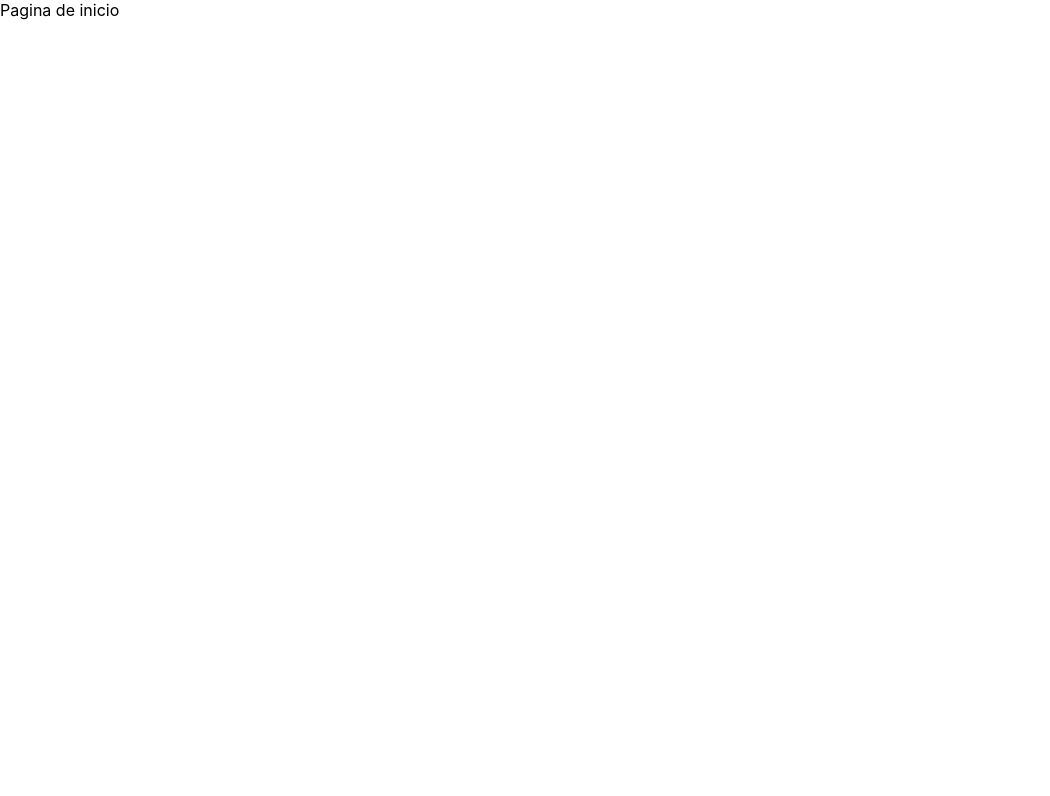
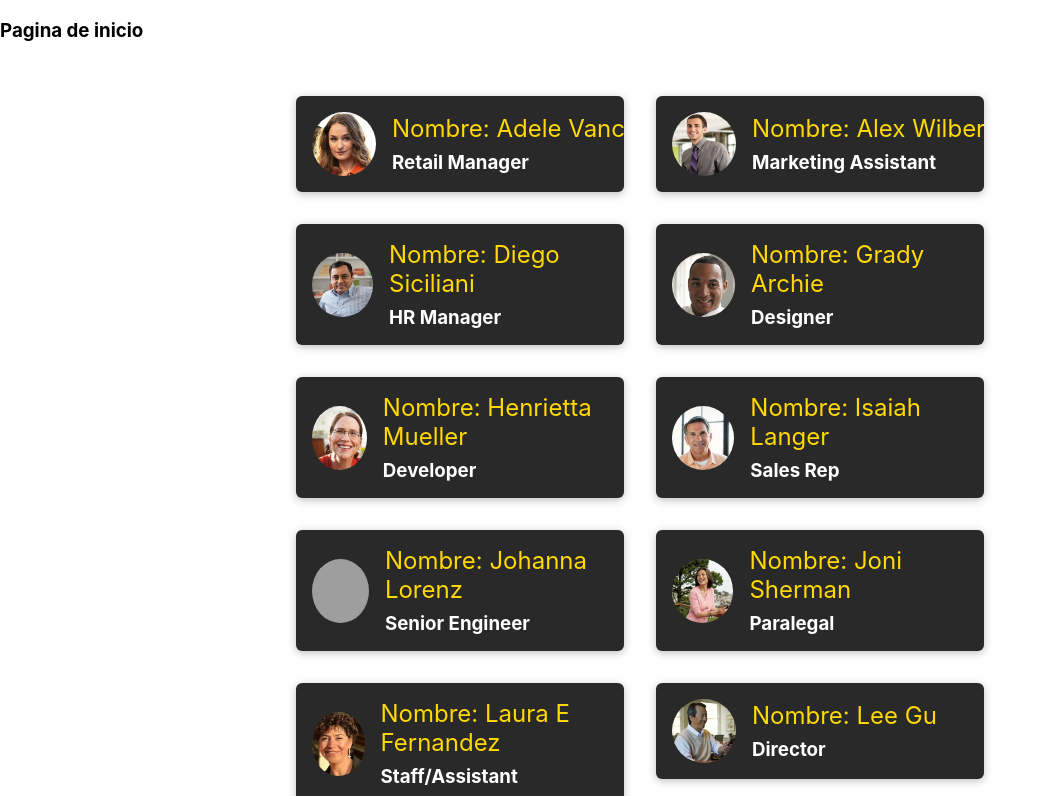
Before and after one commit to imnotmatheus/react-pnt2, a React (Create React App) app: page / in a window 1280 px wide. Shown: the top 796 px of the page, without its empty margins (0-1050 px from the left). Built offline with nearby package versions, Linux system fonts and the light colour scheme; grey boxes are pictures that could not be loaded.

Commit message:
creo lista usuarios

```diff
--- a/src/App.js
+++ b/src/App.js
@@ -4,7 +4,7 @@ import UserList from "./components/User/UserList";
 function App() {
   return (
     <div>
-      <l3>Pagina de inicio</l3>
+      <h3>Pagina de inicio</h3>
       <br />
       <UserList />
     </div>
--- a/src/components/User/User.jsx
+++ b/src/components/User/User.jsx
@@ -13,7 +13,7 @@ function User(props) {
             <img src={props.Picture} />
           </div>
           <div className="user-item__info">
-            <h2>{props.UserName}</h2>
+            <h2>Nombre: {props.UserName}</h2>
             <h3>{props.Title}</h3>
           </div>
         </a>
--- a/src/components/User/UserList.jsx
+++ b/src/components/User/UserList.jsx
@@ -2,20 +2,21 @@ import User from "./User";
 import users from "../moc/users"
 import "./user.css";
 
-const userInfo = (u) => {
-  <User
-    UserName={u["Display Name"]}
-    Picture={`./img/${u["Display Name"]}.jpg`}
-    Title={u.Title}
-  />
-}
 
 export default function UserList() {
   // TODO: Iterar por todos los usuarios que estan en moc/user.js
   // este componente va mostrar a todos los usuarios.
+  console.log("Cant usuarios", users.length)
   return (
     <ul className="users-list">
-      { users.forEach(u => userInfo(u)) }
+      { users.map(u =>
+        <User
+          UserName={u["Display name"]}
+          Picture={`./img/${u["Display name"]}.jpg`}
+          Title={u.Title}
+          key={u["Object Id"]}
+        />
+      )}
     </ul>
   );
 }
```
